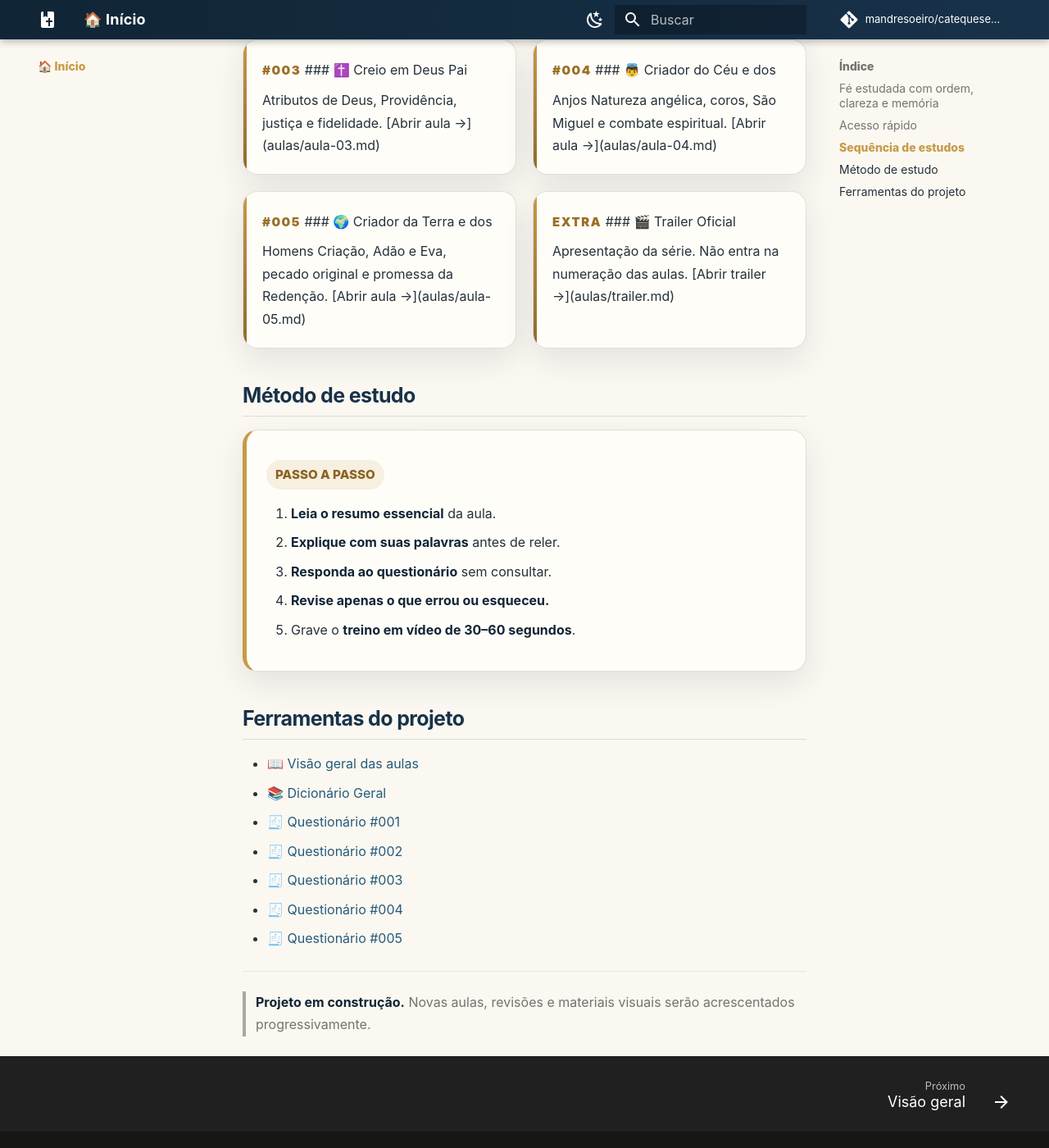
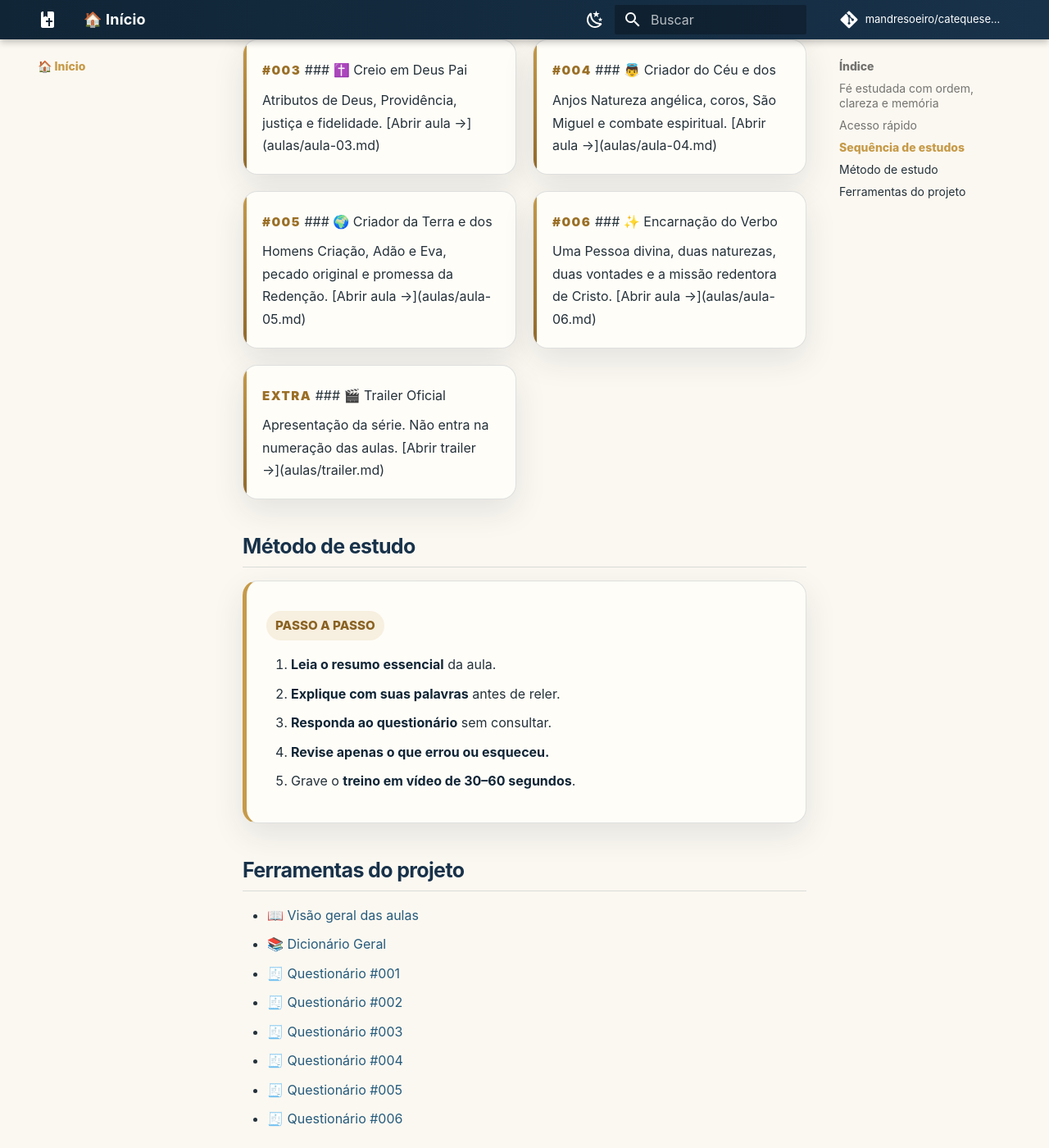
Before and after one commit to mandresoeiro/catequese-tradicional, an MkDocs documentation site: the page built from docs/index.md, in a window 1280 px wide and 1400 px high, scrolled down 1569 px. Shown: the whole window at 82% size. Built offline with MkDocs 1.6.1 and Material for MkDocs 9.7.7, drawn with Linux system fonts in a browser that asks for light colours; comment, search, counter and statistics services are not loaded.

Commit message:
docs: destaca aula 006 na home

```diff
--- a/docs/index.md
+++ b/docs/index.md
@@ -93,6 +93,14 @@ Este projeto organiza a **Catequese Tradicional** aula por aula, com resumos, ma
   </div>
 
   <div class="course-card" markdown>
+    <span class="number">#006</span>
+    ### ✨ Encarnação do Verbo
+    Uma Pessoa divina, duas naturezas, duas vontades e a missão redentora de Cristo.
+
+    [Abrir aula →](aulas/aula-06.md)
+  </div>
+
+  <div class="course-card" markdown>
     <span class="number">EXTRA</span>
     ### 🎬 Trailer Oficial
     Apresentação da série. Não entra na numeração das aulas.
@@ -124,6 +132,7 @@ Este projeto organiza a **Catequese Tradicional** aula por aula, com resumos, ma
 - 🧾 [Questionário #003](questionarios/aula-03.md)
 - 🧾 [Questionário #004](questionarios/aula-04.md)
 - 🧾 [Questionário #005](questionarios/aula-05.md)
+- 🧾 [Questionário #006](questionarios/aula-06.md)
 
 ---
 
```
